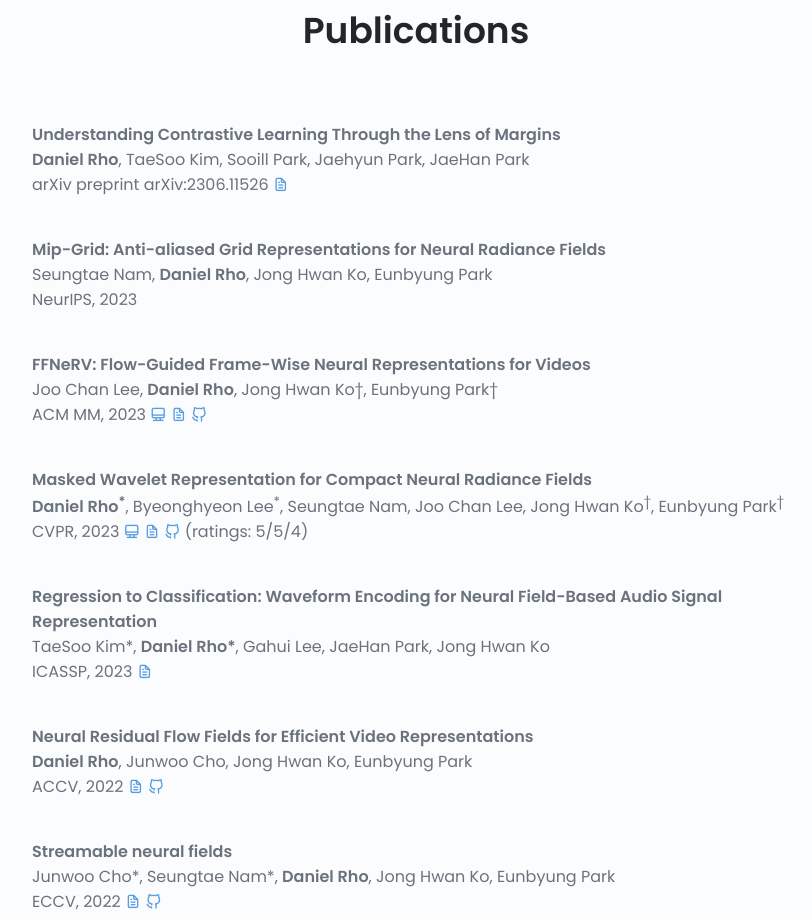
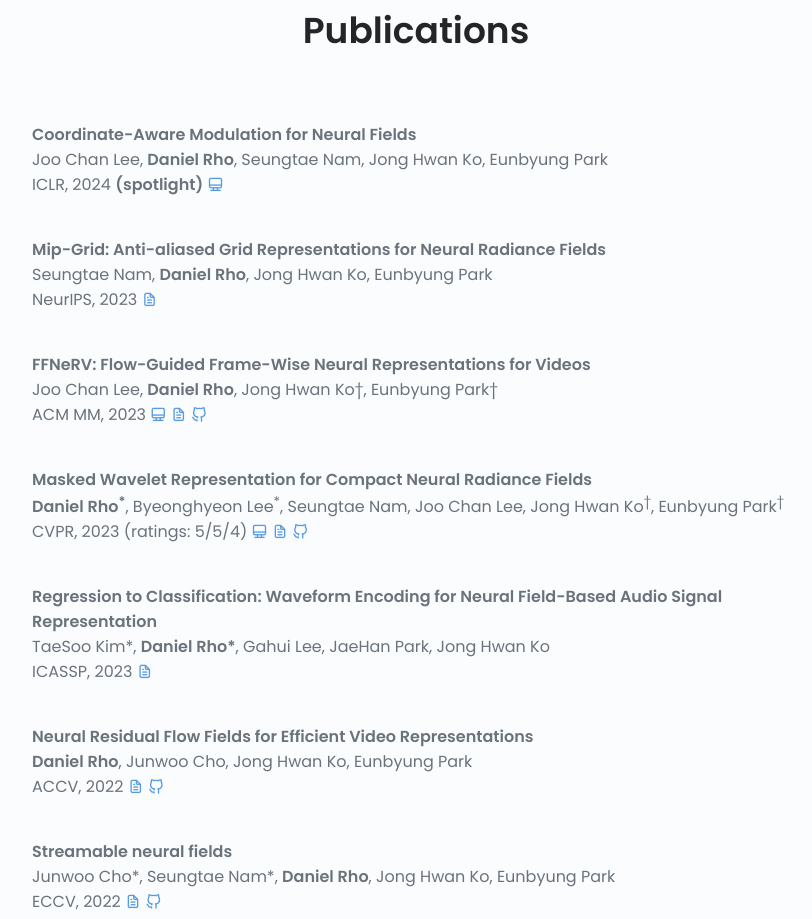
Before and after one commit to daniel03c1/daniel03c1.github.io, a plain HTML site: page index.html in a window 1280 px wide. Shown: the part 1298-2217 px from the top of the page, without its empty margins (224-1036 px from the left). Drawn offline with nearby package versions, Linux system fonts and the light colour scheme.

Commit message:
update ICLR 2024

```diff
--- a/index.html
+++ b/index.html
@@ -198,12 +198,13 @@
 
                     <div class="about__data">
 						<p class="publication__data">
-							<b>Understanding Contrastive Learning Through the Lens of Margins</b>
+							<b>Coordinate-Aware Modulation for Neural Fields</b>
 							<br>
-							<b>Daniel Rho</b>, TaeSoo Kim, Sooill Park, Jaehyun Park, JaeHan Park
-							<br>arXiv preprint arXiv:2306.11526
-							<a href="https://arxiv.org/abs/2306.11526" target="_blank" class="publication-icon">
-								<i class="uil uil-file-alt"></i>
+Joo Chan Lee, <b>Daniel Rho</b>, Seungtae Nam, Jong Hwan Ko, Eunbyung Park
+							<br>
+                                                        ICLR, 2024 <b>(spotlight)</b>
+							<a href="https://maincold2.github.io/cam/" target="_blank" class="publication-icon">
+								<i class="uil uil-desktop-alt"></i>
 							</a>
 						</p>
 
@@ -212,6 +213,10 @@
 							<br>
 							Seungtae Nam, <b>Daniel Rho</b>, Jong Hwan Ko, Eunbyung Park
 							<br>NeurIPS, 2023
+							</a>
+							<a href="https://openreview.net/forum?id=BW6nZf7TnK" target="_blank" class="publication-icon">
+								<i class="uil uil-file-alt"></i>
+							</a>
 						</p>
 
 						<p class="publication__data">
@@ -235,6 +240,7 @@
                             <br>
                             <b>Daniel Rho<sup>*</sup></b>, Byeonghyeon Lee<sup>*</sup>, Seungtae Nam, Joo Chan Lee, Jong Hwan Ko<sup>†</sup>, Eunbyung Park<sup>†</sup>
                             <br>CVPR, 2023
+                            (ratings: 5/5/4)
                             <a  href="https://daniel03c1.github.io/masked_wavelet_nerf/" target="_blank" class="publication-icon">
                                 <i class="uil uil-desktop-alt"></i>
                             </a>
@@ -244,7 +250,6 @@
                             <a  href="https://github.com/daniel03c1/masked_wavelet_nerf" target="_blank" class="publication-icon">
                                 <i class="uil uil-github-alt"></i>
                             </a>
-                            (ratings: 5/5/4)
                         </p>
 
 						<p class="publication__data">
```
